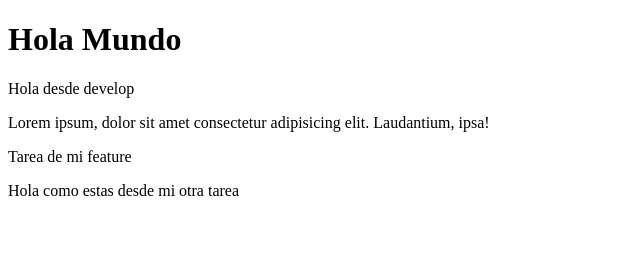
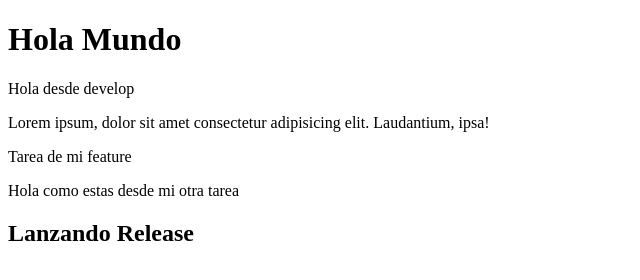
Before and after one commit to AlanAruquipa242/Repositorio-Web, a plain HTML site: page index.html in a window 1280 px wide. Shown: the whole page, without its empty margins (0-640 px from the left). Drawn offline with Linux system fonts and the light colour scheme.

Commit message:
Archivo Actualizado

```diff
--- a/index.html
+++ b/index.html
@@ -12,5 +12,7 @@
     <p>Lorem ipsum, dolor sit amet consectetur adipisicing elit. Laudantium, ipsa!</p>
     <p>Tarea de mi feature</p>
     <p>Hola como estas desde mi otra tarea</p>
+
+    <h2>Lanzando Release</h2>
 </body>
 </html>
```
